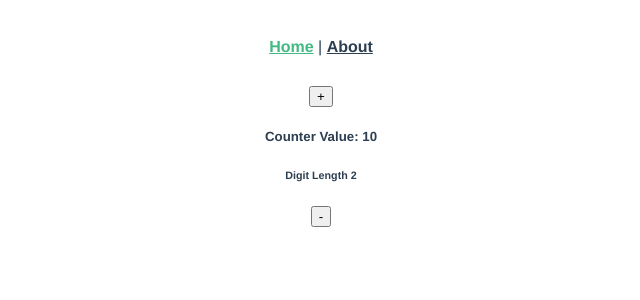
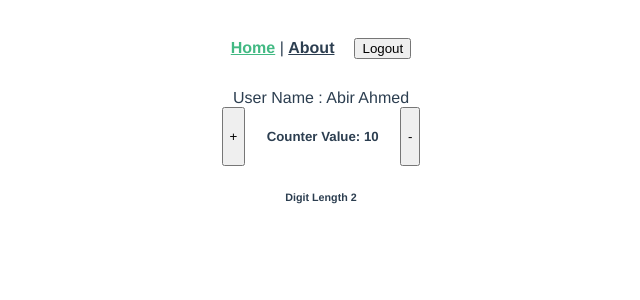
Before and after one commit to alamgirweb11/pinia, a Vue app: page / in a window 1280 px wide. Shown: the top 300 px of the page, without its empty margins (319-959 px from the left). Built offline with nearby package versions, Linux system fonts and the light colour scheme.

Commit message:
example of getters

```diff
--- a/src/App.vue
+++ b/src/App.vue
@@ -1,12 +1,16 @@
 <script setup>
 import { useAuthUser } from '@/stores/auth'
 const authUser = useAuthUser()
-console.log(authUser.isAuthenticate)
+
+function logout () {
+  authUser.isAuthenticate = false
+}
 </script>
 <template>
   <nav>
     <router-link to="/">Home</router-link> |
     <router-link to="/about">About</router-link>
+    <button @click="logout" style="margin-left: 20px">Logout</button>
   </nav>
   <router-view/>
 </template>
--- a/src/components/CounterComponent.vue
+++ b/src/components/CounterComponent.vue
@@ -1,17 +1,19 @@
 <script setup>
 import { useCounterStore } from '@/stores/counter'
 const store = useCounterStore()
-const counter = store.count
+
 function increment () {
-  counter.value++
+  store.count++
 }
 function decrement () {
-  counter.value--
+  store.count--
 }
 </script>
 <template>
+  <div style="width: 220px; margin: 0 auto; display: flex; justify-content: space-around;">
     <button @click="increment">+</button>
-    <h5>Counter Value: {{ counter }}</h5>
+    <h5>Counter Value: {{ store.count }}</h5>
+    <button @click="decrement">-</button>
+  </div>
     <h6>Digit Length {{ store.countDigitLength }}</h6>
-    <button @click="decrement">-</button>
 </template>
--- a/src/stores/auth.js
+++ b/src/stores/auth.js
@@ -2,6 +2,10 @@ import { defineStore } from 'pinia'
 
 export const useAuthUser = defineStore('authUser', {
   state: () => ({
-    isAuthenticate: false
+    isAuthenticate: true,
+    user: {
+      name: 'Abir Ahmed',
+      email: 'abir@gmail.com'
+    }
   })
 })
--- a/src/views/HomeView.vue
+++ b/src/views/HomeView.vue
@@ -1,8 +1,12 @@
 <script setup>
 import CounterComponent from '@/components/CounterComponent.vue'
+import { useAuthUser } from '@/stores/auth'
+const authStore = useAuthUser()
+
 </script>
 <template>
   <div class="home">
+    <div v-if="authStore.isAuthenticate">User Name : {{ authStore.user.name }}</div>
    <CounterComponent />
   </div>
 </template>
```
